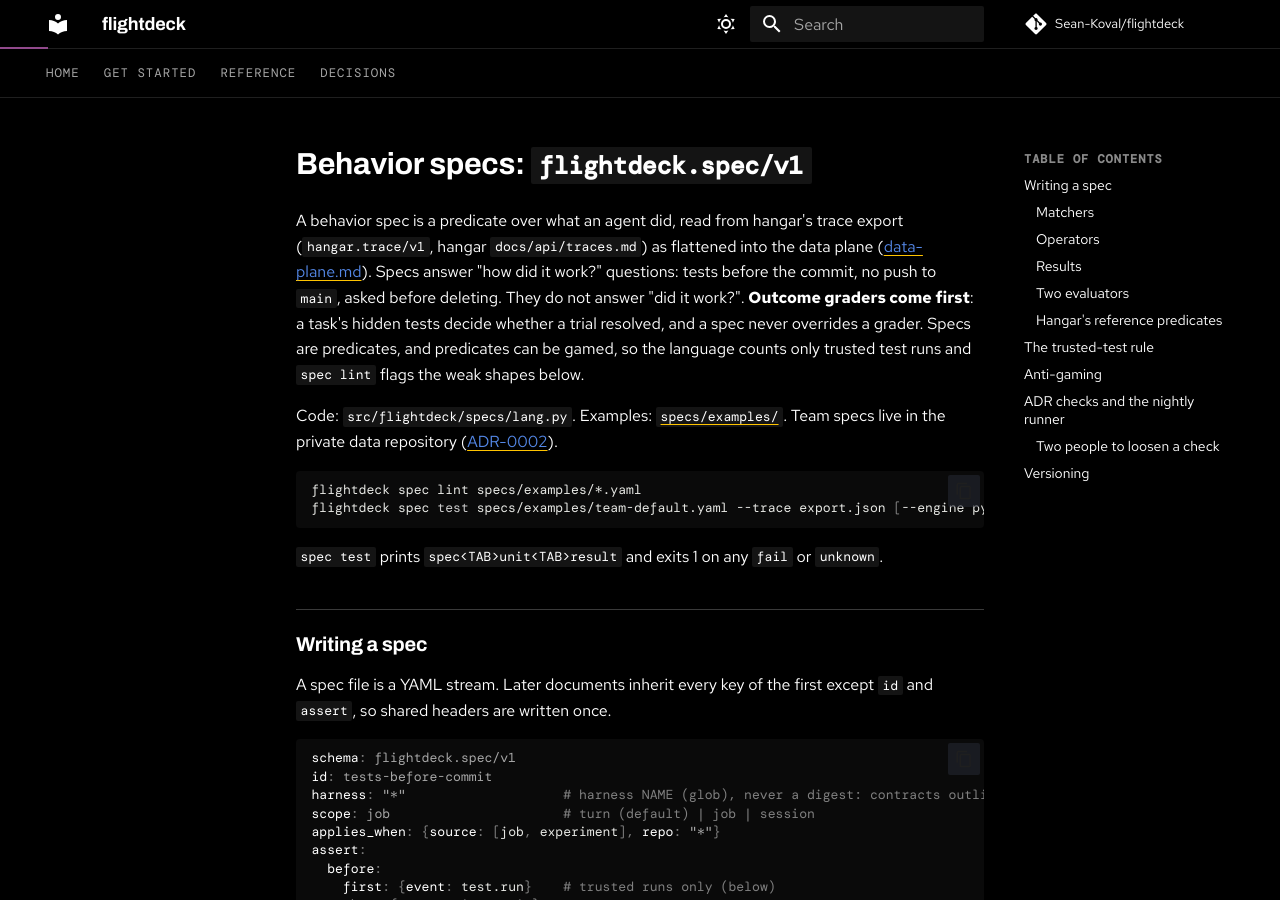
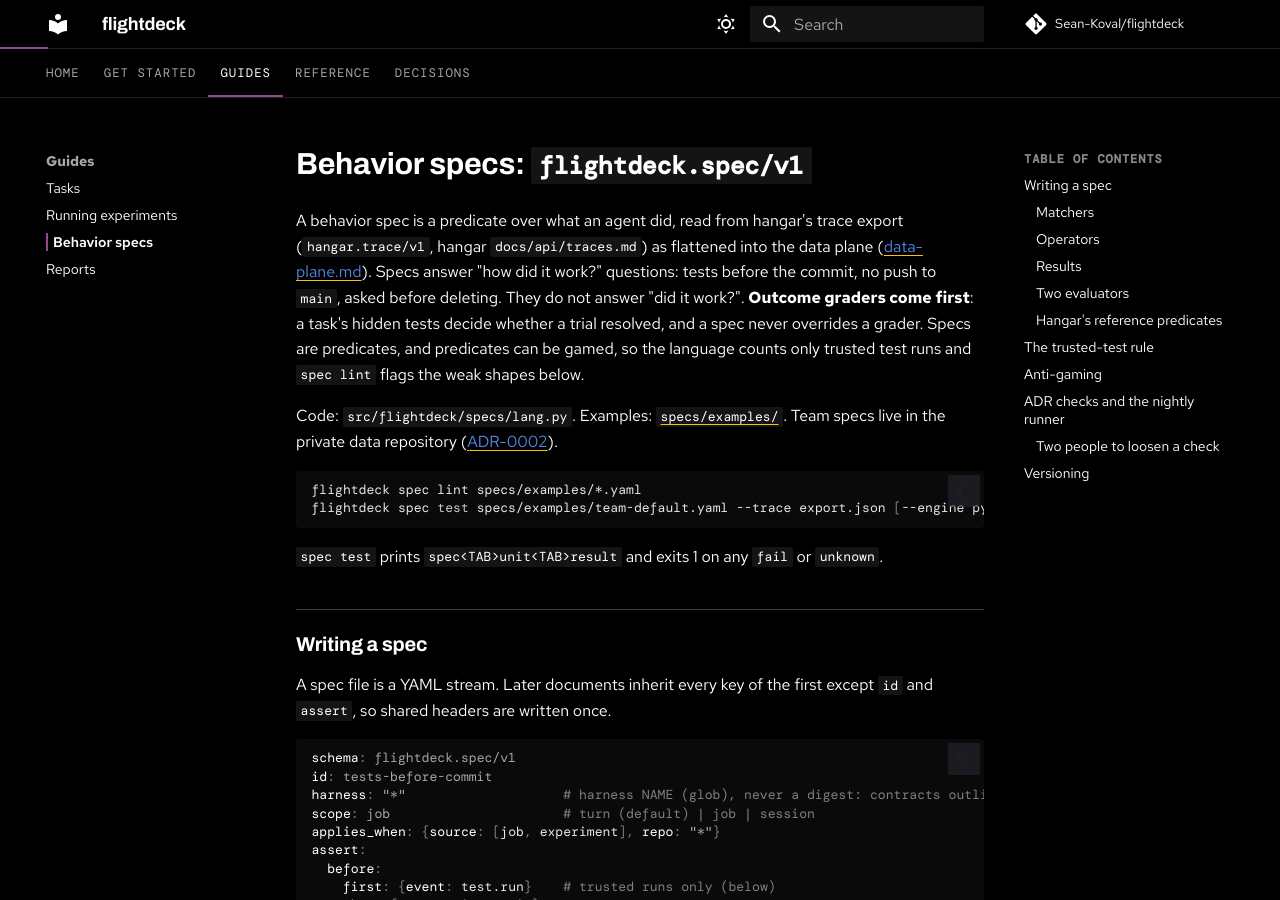
Before and after one commit to Sean-Koval/flightdeck, an MkDocs documentation site: the page built from docs/behavior-specs.md, in a window 1280 px wide and 900 px high. Built offline with MkDocs 1.6.1 and Material for MkDocs 9.7.7, drawn with Linux system fonts in a browser that asks for light colours; comment, search, counter and statistics services are not loaded.

Commit message:
docs(site): add the v0 guides and ADR 0003 to the navigation
Co-Authored-By: Claude Opus 5.5 <noreply@anthropic.com>
Claude-Session: https://claude.ai/code/session_01SFiwxn8Z8TnmrM2NBq6P9N

```diff
--- a/mkdocs.yml
+++ b/mkdocs.yml
@@ -66,9 +66,15 @@ nav:
   - Home: index.md
   - Get started:
       - Concepts: concepts.md
+  - Guides:
+      - Tasks: tasks.md
+      - Running experiments: runners.md
+      - Behavior specs: behavior-specs.md
+      - Reports: reports.md
   - Reference:
       - Data plane: data-plane.md
       - Statistics: statistics.md
   - Decisions:
       - "0001: Boundary with hangar": decisions/0001-boundary-with-hangar.md
       - "0002: Public code, private data": decisions/0002-public-code-private-data.md
+      - "0003: The v0 line budget": decisions/0003-line-budget.md
```
